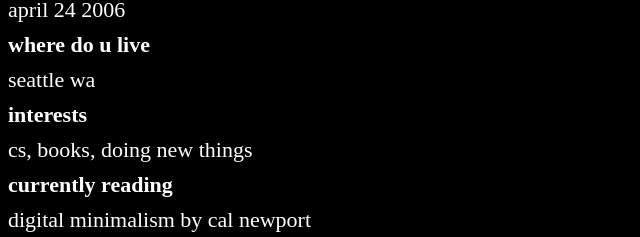
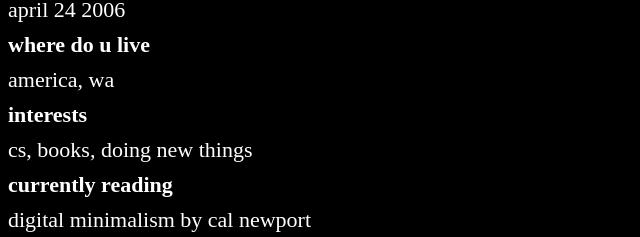
Before and after one commit to T7a9/themes, a plain HTML site: page website/aboutme.html in a window 1280 px wide. Shown: the part 227-464 px from the top of the page, 0-640 px from the left. Drawn offline with Linux system fonts and the light colour scheme.

Commit message:
edited some details

```diff
--- a/website/aboutme.html
+++ b/website/aboutme.html
@@ -32,7 +32,7 @@
     </ul>
     <ul>
         <li>where do u live</li>
-        <li><a>seattle wa</a></li>
+        <li><a>america, wa</a></li>
     </ul>
     <ul>
         <li>interests</li>
```
